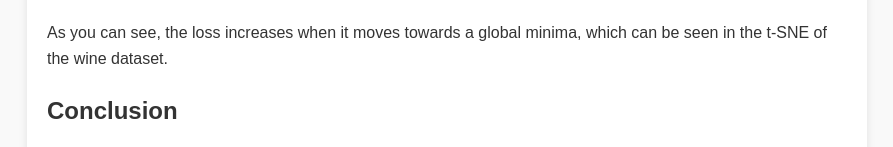
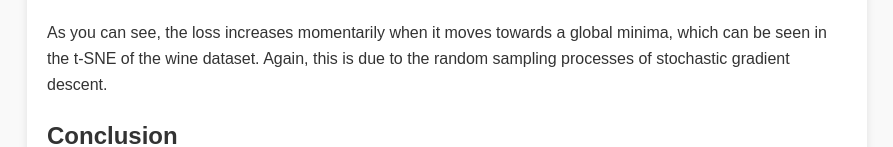
Before and after one commit to ErrorneousSyntax/ErroneousSyntax.github.io, a plain HTML site: page index.html in a window 1280 px wide. Shown: the part 6481-6628 px from the top of the page, without its empty margins (193-1086 px from the left). Drawn offline with Linux system fonts and the light colour scheme.

Commit message:
updated explanations

```diff
--- a/index.html
+++ b/index.html
@@ -168,7 +168,7 @@
         </p>
         <iframe src="sgd_momentum_landscape.html" width="100%" height="500" style="border:none;"></iframe>
         <p>
-            As you can see, the loss increases when it moves towards a global minima, which can be seen in the t-SNE of the wine dataset.
+            As you can see, the loss increases momentarily when it moves towards a global minima, which can be seen in the t-SNE of the wine dataset. Again, this is due to the random sampling processes of stochastic gradient descent.
         </p>
 
         <h2>
```
